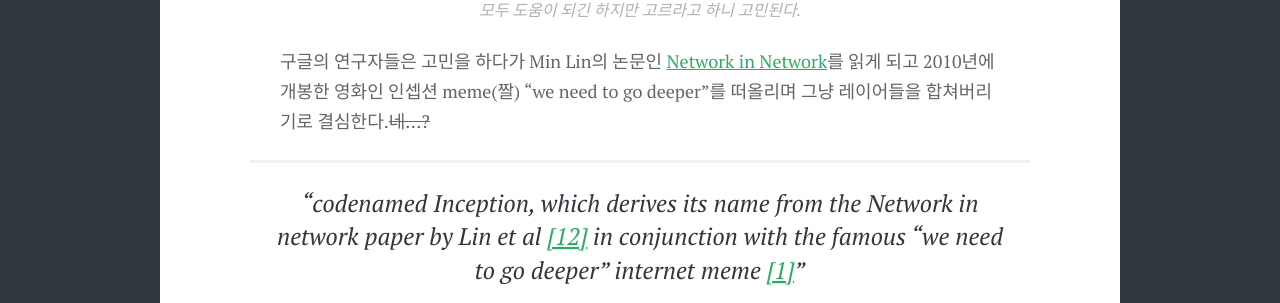
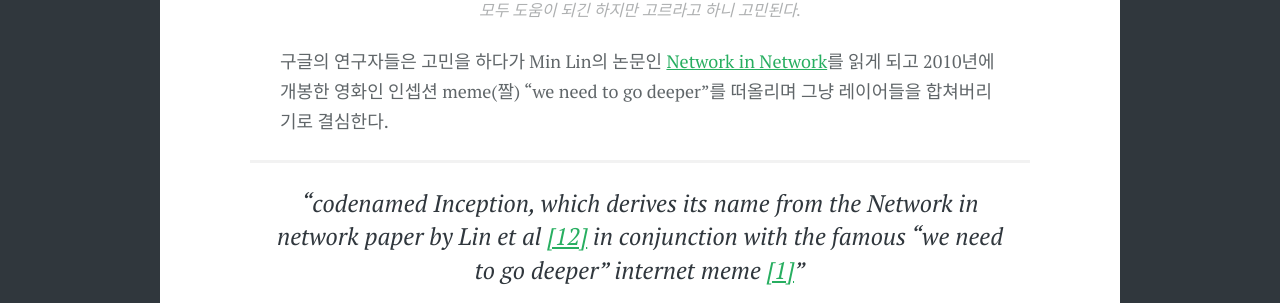
Before and after one commit to hskang9/hskang9.github.io, a Jekyll site: the page built from _posts/2017-11-24-Various_CNN_Layers.md, in a window 1280 px wide and 900 px high, scrolled down 1852 px. Shown: the part 151-454 px from the top of the window. Built offline with Jekyll 4.4.1, drawn with Linux system fonts in a browser that asks for light colours; some web fonts are replaced; comment, search, counter and statistics services are not loaded.

Commit message:
Update 2017-11-24-Various_CNN_Layers.md

```diff
--- a/_posts/2017-11-24-Various_CNN_Layers.md
+++ b/_posts/2017-11-24-Various_CNN_Layers.md
@@ -20,7 +20,7 @@ tags: [Deep Learning, Machine Learning, Keras]
 
 {% include image_caption.html imageurl="/images/posts/whattochoose.png" title="whattochoose" caption="모두 도움이 되긴 하지만 고르라고 하니 고민된다." %}
 
-구글의 연구자들은 고민을 하다가 Min Lin의 논문인 [Network in Network](https://arxiv.org/abs/1312.4400)를 읽게 되고 2010년에 개봉한 영화인 인셉션 meme(짤) "we need to go deeper"를 떠올리며 그냥 레이어들을 합쳐버리기로 결심한다.<strike>네...?</strike>
+구글의 연구자들은 고민을 하다가 Min Lin의 논문인 [Network in Network](https://arxiv.org/abs/1312.4400)를 읽게 되고 2010년에 개봉한 영화인 인셉션 meme(짤) "we need to go deeper"를 떠올리며 그냥 레이어들을 합쳐버리기로 결심한다.
 
 >“codenamed Inception, which derives its name from the Network in network paper by Lin et al [[12]](https://scholar.google.com/citations?user=BGONmkIAAAAJ&hl=en)
 in conjunction with the famous “we need to go deeper” internet meme [[1]](http://knowyourmeme.com/memes/we-need-to-go-deeper)” <cite>― Inventors of inception module</cite>
```
